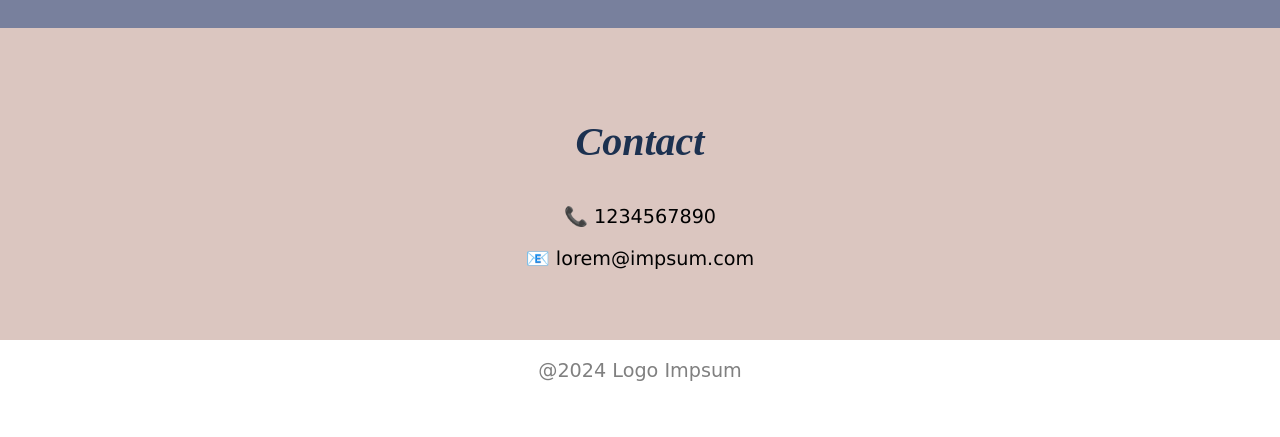
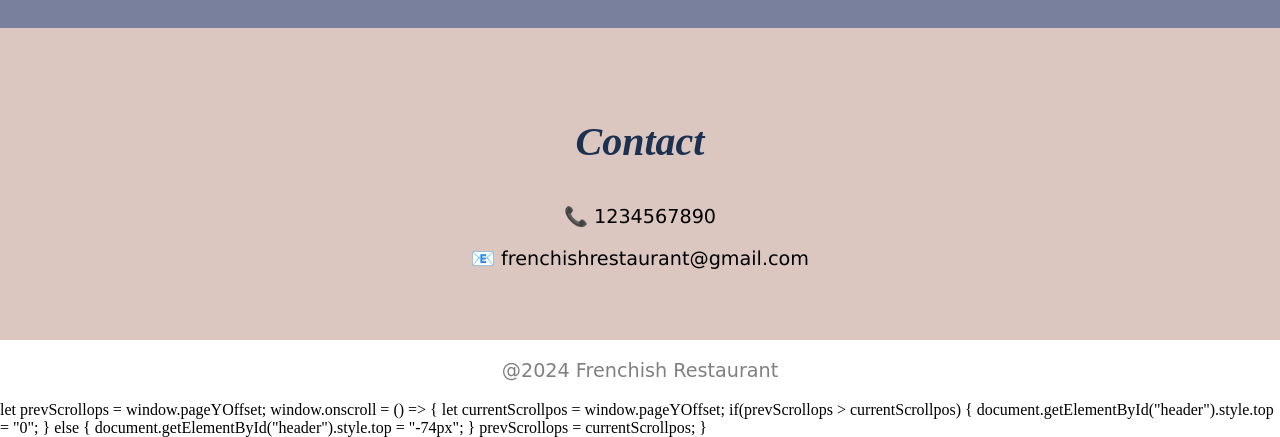
Before and after one commit to TasneemHannahManga/Restaurant-website, a plain HTML site: page index.html in a window 1280 px wide. Shown: the part 3729-4166 px from the top of the page. Before the commit the page ends 4130 px from the top, so only its background shows below. Drawn offline with Linux system fonts and the light colour scheme.

Commit message:
Update index.html

```diff
--- a/index.html
+++ b/index.html
@@ -491,10 +491,10 @@
 	<div id="contact">
 		<h3 class="title">Contact</h3>
 		<p class="para">📞 1234567890</p>
-		<p class="para">📧 lorem@impsum.com</p>
+		<p class="para">📧 frenchishrestaurant@gmail.com</p>
 	</div>
 
-	<p class="footer">@2024 Logo Impsum</p>
+	<p class="footer">@2024 Frenchish Restaurant</p
 
 	<script>
 		let prevScrollops = window.pageYOffset;
```
